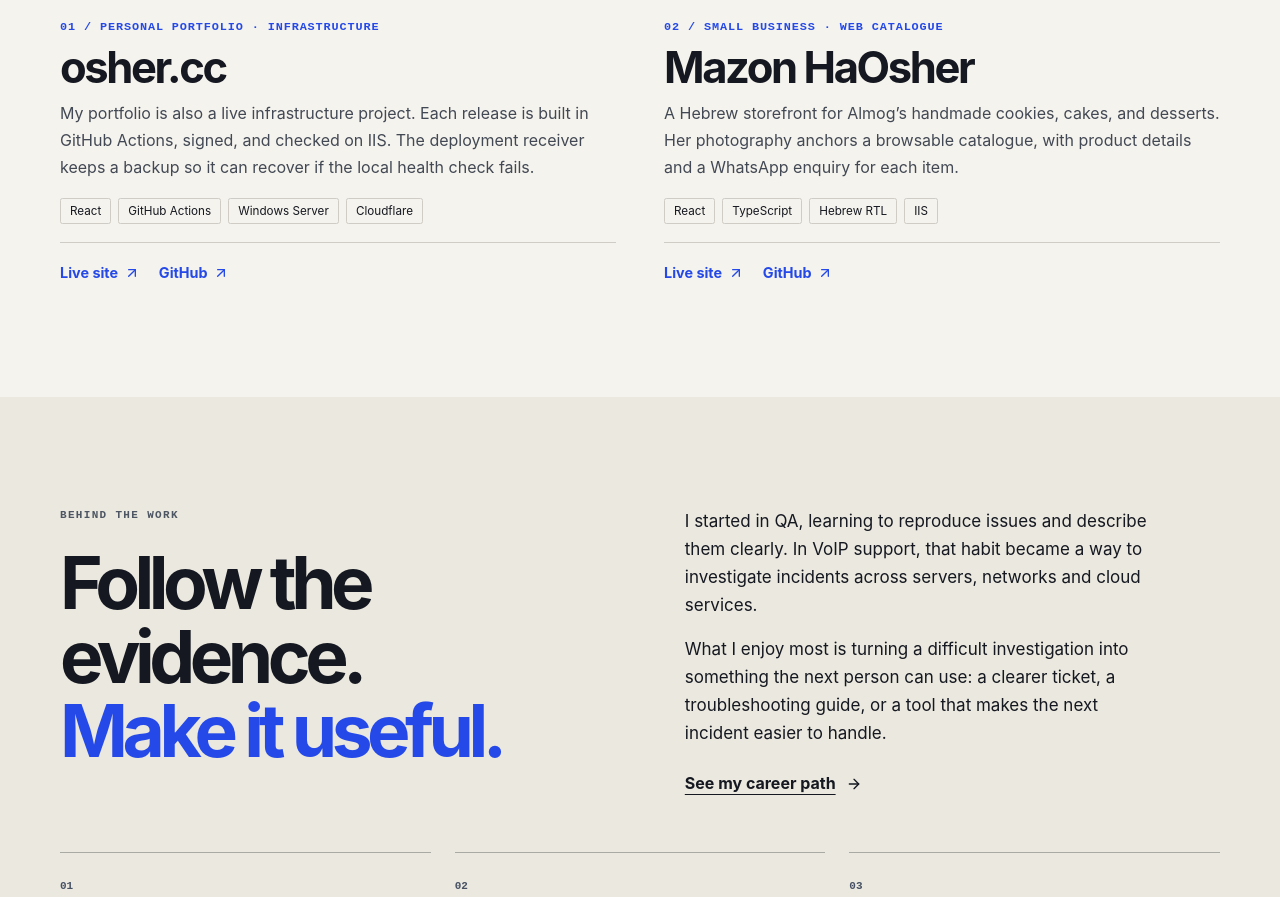
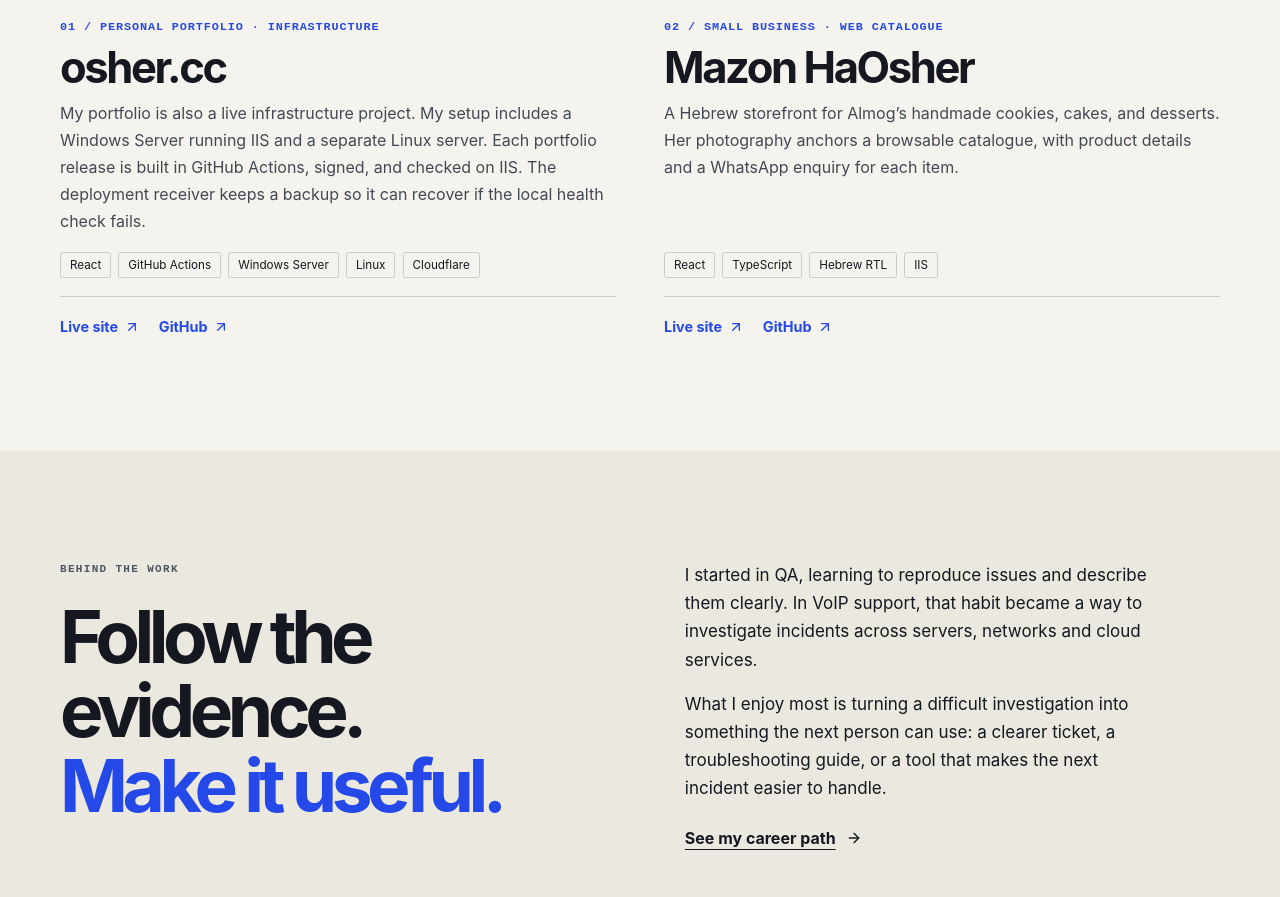
Before and after one commit to shalev-os/oshercc, a React (Vite) app: page / in a window 1280 px wide. Shown: the part 1443-2340 px from the top of the page. Built offline with nearby package versions, Linux system fonts and the light colour scheme; the HTML template or start-up script is replaced by a standard one.

Commit message:
Mention Linux server in portfolio infrastructure (#11)

```diff
--- a/src/components/SelectedWork.tsx
+++ b/src/components/SelectedWork.tsx
@@ -13,8 +13,8 @@ const projects = [
     index: "01",
     kind: "Personal portfolio · Infrastructure",
     title: "osher.cc",
-    description: "My portfolio is also a live infrastructure project. Each release is built in GitHub Actions, signed, and checked on IIS. The deployment receiver keeps a backup so it can recover if the local health check fails.",
-    stack: ["React", "GitHub Actions", "Windows Server", "Cloudflare"],
+    description: "My portfolio is also a live infrastructure project. My setup includes a Windows Server running IIS and a separate Linux server. Each portfolio release is built in GitHub Actions, signed, and checked on IIS. The deployment receiver keeps a backup so it can recover if the local health check fails.",
+    stack: ["React", "GitHub Actions", "Windows Server", "Linux", "Cloudflare"],
     website: "https://osher.cc/",
     repository: "https://github.com/shalev-os/oshercc",
   },
```
